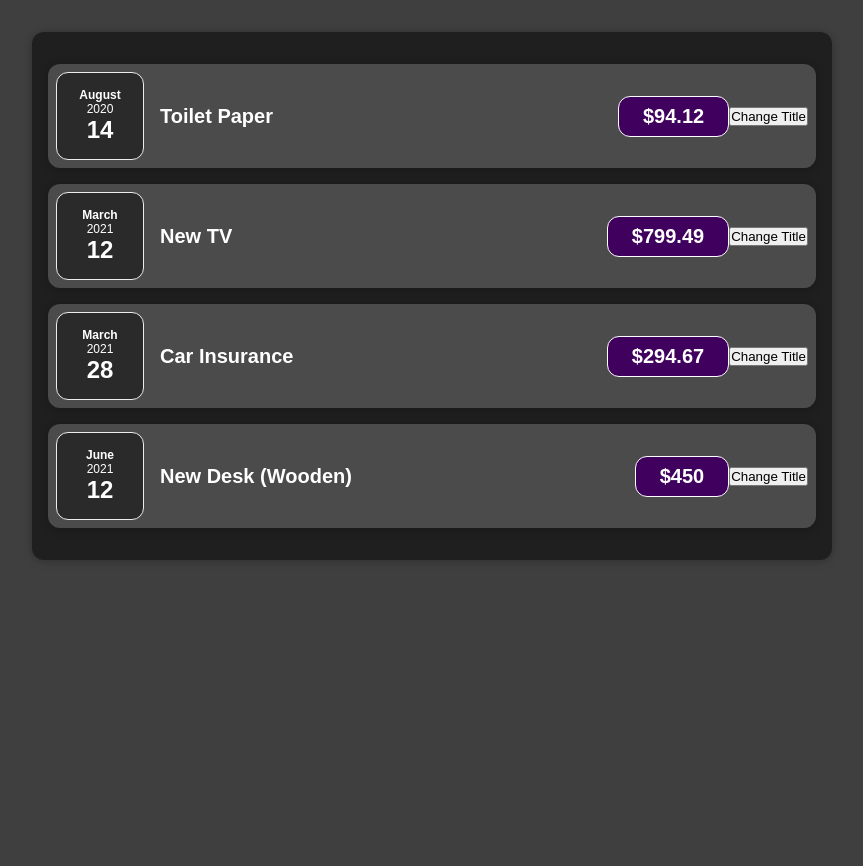
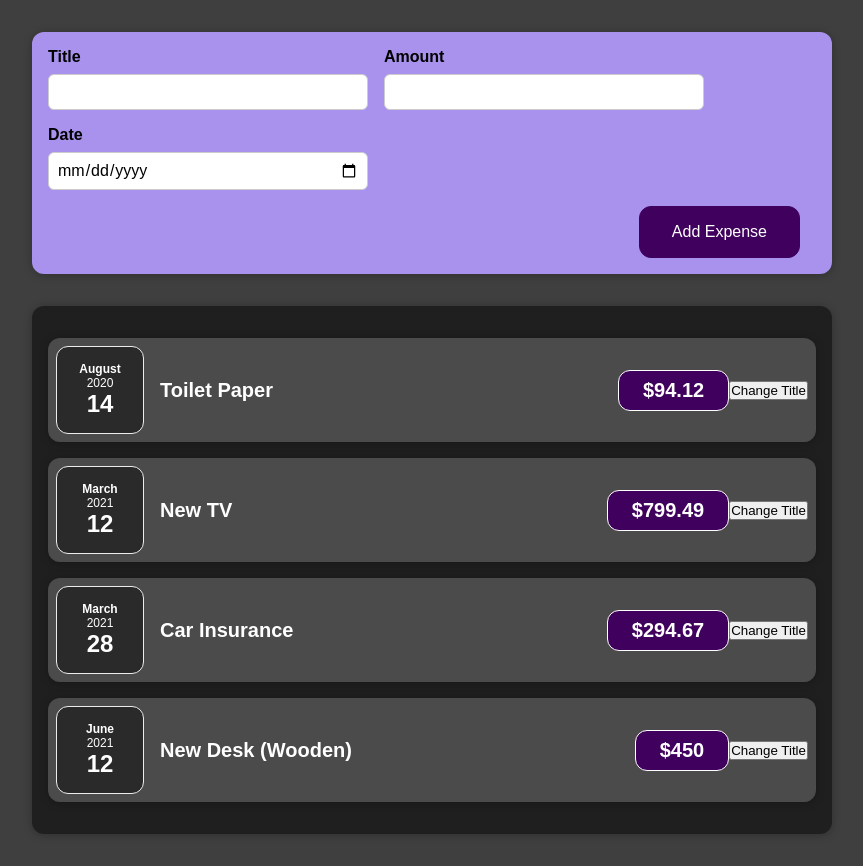
Before and after one commit to jamezaguiar/react-complete-guide, a React (Create React App) app: page / in a window 1280 px wide. Shown: the whole page, without its empty margins (208-1071 px from the left). Before the commit the page ends 800 px from the top, so only its background shows below. Built offline with nearby package versions, Linux system fonts and the light colour scheme.

Commit message:
Adding form inputs

```diff
--- a/src/App.js
+++ b/src/App.js
@@ -1,4 +1,5 @@
 import Expenses from './components/Expenses/Expenses';
+import NewExpense from './components/NewExpense/NewExpense';
 
 const App = () => {
   const expenses = [
@@ -25,6 +26,7 @@
 
   return (
     <div>
+      <NewExpense />
       <Expenses expenses={expenses} />
     </div>
   );
--- /dev/null
+++ b/src/components/NewExpense/ExpenseForm.css
@@ -0,0 +1,26 @@
+.new-expense__controls {
+  display: flex;
+  flex-wrap: wrap;
+  gap: 1rem;
+  margin-bottom: 1rem;
+  text-align: left;
+}
+
+.new-expense__control label {
+  font-weight: bold;
+  margin-bottom: 0.5rem;
+  display: block;
+}
+
+.new-expense__control input {
+  font: inherit;
+  padding: 0.5rem;
+  border-radius: 6px;
+  border: 1px solid #ccc;
+  width: 20rem;
+  max-width: 100%;
+}
+
+.new-expense__actions {
+  text-align: right;
+}
--- /dev/null
+++ b/src/components/NewExpense/ExpenseForm.js
@@ -0,0 +1,29 @@
+import React from 'react';
+
+import './ExpenseForm.css';
+
+const ExpenseForm = () => {
+  return (
+    <form>
+      <div className="new-expense__controls">
+        <div className="new-expense__control">
+          <label>Title</label>
+          <input type="text" />
+        </div>
+        <div className="new-expense__control">
+          <label>Amount</label>
+          <input type="number" min="0.01" step="0.01" />
+        </div>
+        <div className="new-expense__control">
+          <label>Date</label>
+          <input type="date" min="2019-01-01" max="2022-12-31" />
+        </div>
+      </div>
+      <div className="new-expense__actions">
+        <button type="submit">Add Expense</button>
+      </div>
+    </form>
+  );
+};
+
+export default ExpenseForm;
--- /dev/null
+++ b/src/components/NewExpense/NewExpense.css
@@ -0,0 +1,38 @@
+.new-expense {
+  background-color: #a892ee;
+  padding: 1rem;
+  margin: 2rem auto;
+  width: 50rem;
+  max-width: 95%;
+  border-radius: 12px;
+  text-align: center;
+  box-shadow: 0 1px 8px rgba(0, 0, 0, 0.25);
+}
+
+.new-expense button {
+  font: inherit;
+  cursor: pointer;
+  padding: 1rem 2rem;
+  border: 1px solid #40005d;
+  background-color: #40005d;
+  color: white;
+  border-radius: 12px;
+  margin-right: 1rem;
+}
+
+.new-expense button:hover,
+.new-expense button:active {
+  background-color: #510674;
+  border-color: #510674;
+}
+
+.new-expense button.alternative {
+  color: #220131;
+  border-color: transparent;
+  background-color: transparent;
+}
+
+.new-expense button.alternative:hover,
+.new-expense button.alternative:active {
+  background-color: #ddb3f8;
+}
--- /dev/null
+++ b/src/components/NewExpense/NewExpense.js
@@ -0,0 +1,14 @@
+import React from 'react';
+import ExpenseForm from './ExpenseForm';
+
+import './NewExpense.css';
+
+const NewExpense = () => {
+  return (
+    <div className="new-expense">
+      <ExpenseForm />
+    </div>
+  );
+};
+
+export default NewExpense;
```
